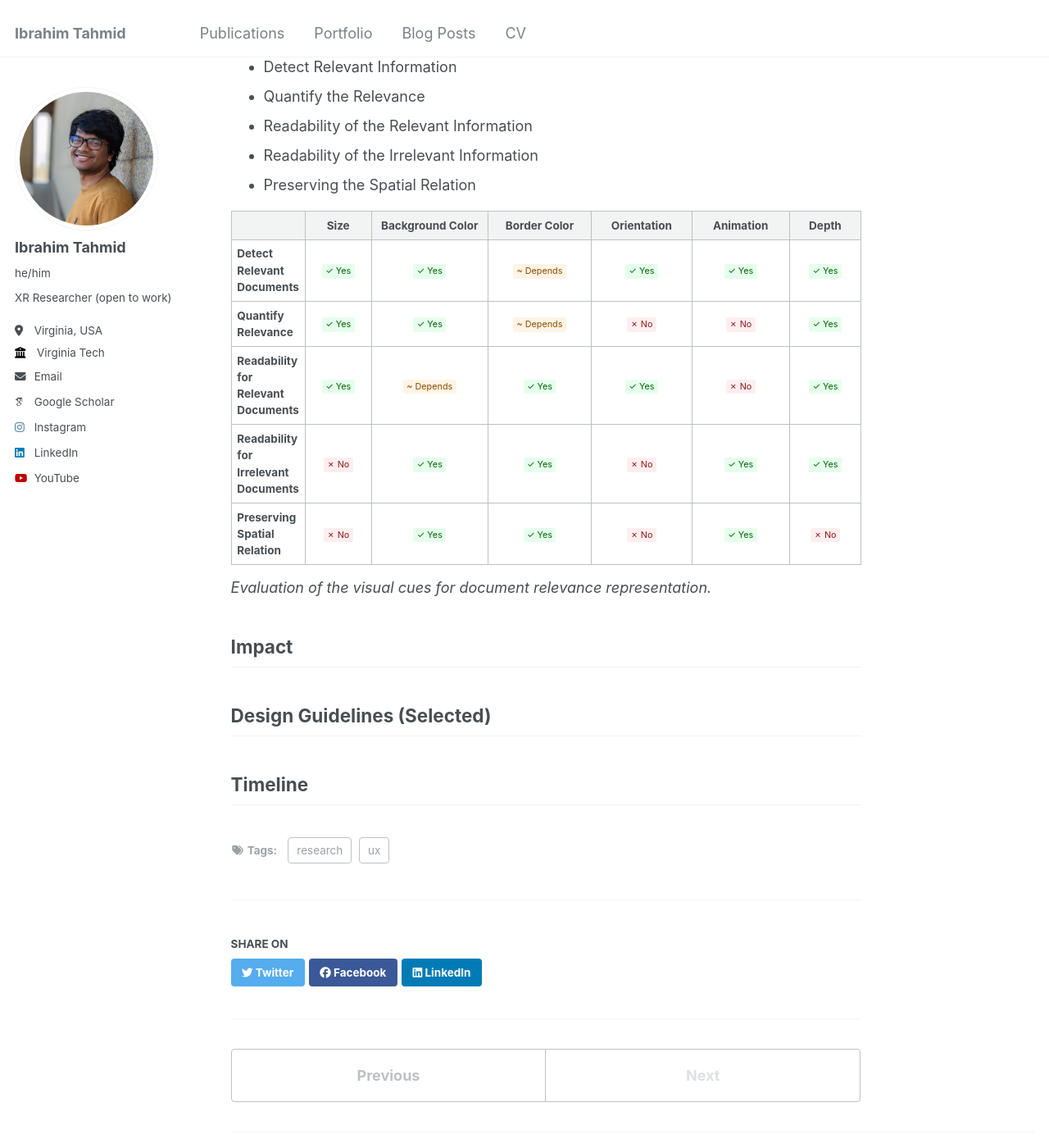
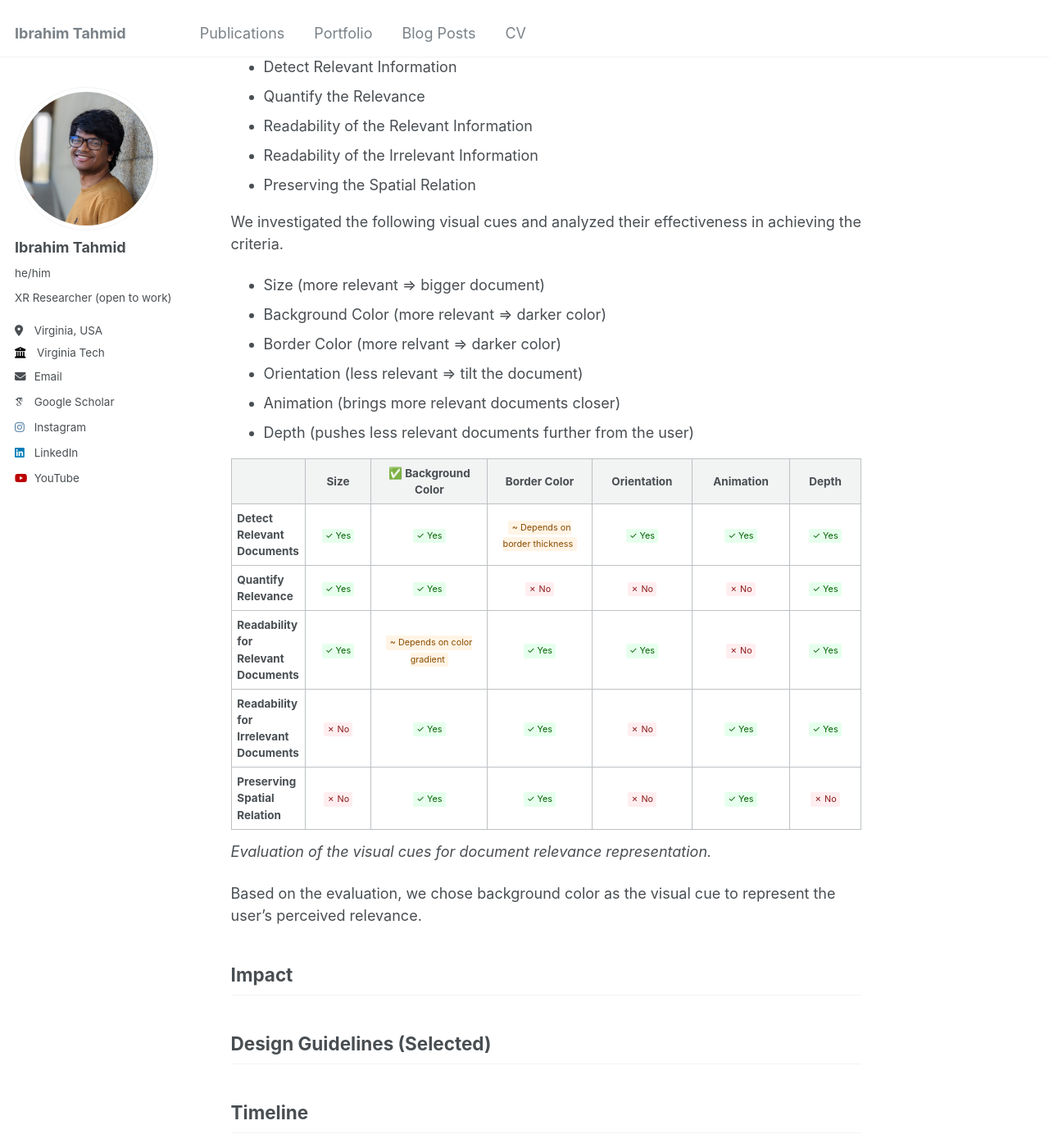
Before and after one commit to iatahmid/iatahmid.github.io, a Jekyll site: the page built from _posts/2025-09-10-case-study-gist.md, in a window 1280 px wide and 1400 px high, scrolled down 3814 px. Shown: the whole window at 82% size. Built offline with Jekyll 4.4.1, drawn with Linux system fonts in a browser that asks for light colours; some web fonts are replaced; some of the changed text lies outside the part shown.

Commit message:
case study - gist

```diff
--- a/_posts/2025-09-10-case-study-gist.md
+++ b/_posts/2025-09-10-case-study-gist.md
@@ -88,14 +88,23 @@ It is not enough to just predict the user's perception, we need ways to convey t
 * Readability of the Irrelevant Information
 * Preserving the Spatial Relation
 
+We investigated the following visual cues and analyzed their effectiveness in achieving the criteria.
+
+* Size (more relevant => bigger document)
+* Background Color (more relevant => darker color)
+* Border Color (more relvant => darker color)
+* Orientation (less relevant => tilt the document)
+* Animation (brings more relevant documents closer)
+* Depth (pushes less relevant documents further from the user)
+
 <!-- Table: Evaluation of the visual cues for document relevance representation -->
 <table style="width:100%; border-collapse:collapse;">
   <thead>
     <tr>
       <th style="text-align:left;">&nbsp;</th>
       <th style="text-align:center; width:7rem;">Size</th>
-      <th style="text-align:center; width:11rem;"><strong>Background Color</strong></th>
-      <th style="text-align:center; width:11rem;"><strong>Border Color</strong></th>
+      <th style="text-align:center; width:11rem;"><strong>✅ Background Color</strong></th>
+      <th style="text-align:center; width:11rem;">Border Color</th>
       <th style="text-align:center; width:9rem;">Orientation</th>
       <th style="text-align:center; width:9rem;">Animation</th>
       <th style="text-align:center; width:7rem;">Depth</th>
@@ -106,7 +115,7 @@ It is not enough to just predict the user's perception, we need ways to convey t
       <td><strong>Detect Relevant Documents</strong></td>
       <td style="text-align:center;"><span class="badge" style="background:#e6ffed; color:#036200;">✓ Yes</span></td>
       <td style="text-align:center;"><span class="badge" style="background:#e6ffed; color:#036200;">✓ Yes</span></td>
-      <td style="text-align:center;"><span class="badge" style="background:#fff4e5; color:#8a4b00;">~ Depends</span></td>
+      <td style="text-align:center;"><span class="badge" style="background:#fff4e5; color:#8a4b00;">~ Depends on border thickness</span></td>
       <td style="text-align:center;"><span class="badge" style="background:#e6ffed; color:#036200;">✓ Yes</span></td>
       <td style="text-align:center;"><span class="badge" style="background:#e6ffed; color:#036200;">✓ Yes</span></td>
       <td style="text-align:center;"><span class="badge" style="background:#e6ffed; color:#036200;">✓ Yes</span></td>
@@ -115,7 +124,7 @@ It is not enough to just predict the user's perception, we need ways to convey t
       <td><strong>Quantify Relevance</strong></td>
       <td style="text-align:center;"><span class="badge" style="background:#e6ffed; color:#036200;">✓ Yes</span></td>
       <td style="text-align:center;"><span class="badge" style="background:#e6ffed; color:#036200;">✓ Yes</span></td>
-      <td style="text-align:center;"><span class="badge" style="background:#fff4e5; color:#8a4b00;">~ Depends</span></td>
+      <td style="text-align:center;"><span class="badge" style="background:#ffeef0; color:#8a1a1a;">✗ No</span></td>
       <td style="text-align:center;"><span class="badge" style="background:#ffeef0; color:#8a1a1a;">✗ No</span></td>
       <td style="text-align:center;"><span class="badge" style="background:#ffeef0; color:#8a1a1a;">✗ No</span></td>
       <td style="text-align:center;"><span class="badge" style="background:#e6ffed; color:#036200;">✓ Yes</span></td>
@@ -123,7 +132,7 @@ It is not enough to just predict the user's perception, we need ways to convey t
     <tr>
       <td><strong>Readability for Relevant Documents</strong></td>
       <td style="text-align:center;"><span class="badge" style="background:#e6ffed; color:#036200;">✓ Yes</span></td>
-      <td style="text-align:center;"><span class="badge" style="background:#fff4e5; color:#8a4b00;">~ Depends</span></td>
+      <td style="text-align:center;"><span class="badge" style="background:#fff4e5; color:#8a4b00;">~ Depends on color gradient</span></td>
       <td style="text-align:center;"><span class="badge" style="background:#e6ffed; color:#036200;">✓ Yes</span></td>
       <td style="text-align:center;"><span class="badge" style="background:#e6ffed; color:#036200;">✓ Yes</span></td>
       <td style="text-align:center;"><span class="badge" style="background:#ffeef0; color:#8a1a1a;">✗ No</span></td>
@@ -151,6 +160,7 @@ It is not enough to just predict the user's perception, we need ways to convey t
 </table>
 <p><em>Evaluation of the visual cues for document relevance representation.</em></p>
 
+Based on the evaluation, we chose background color as the visual cue to represent the user's perceived relevance.
 
 ## Impact
 
```
